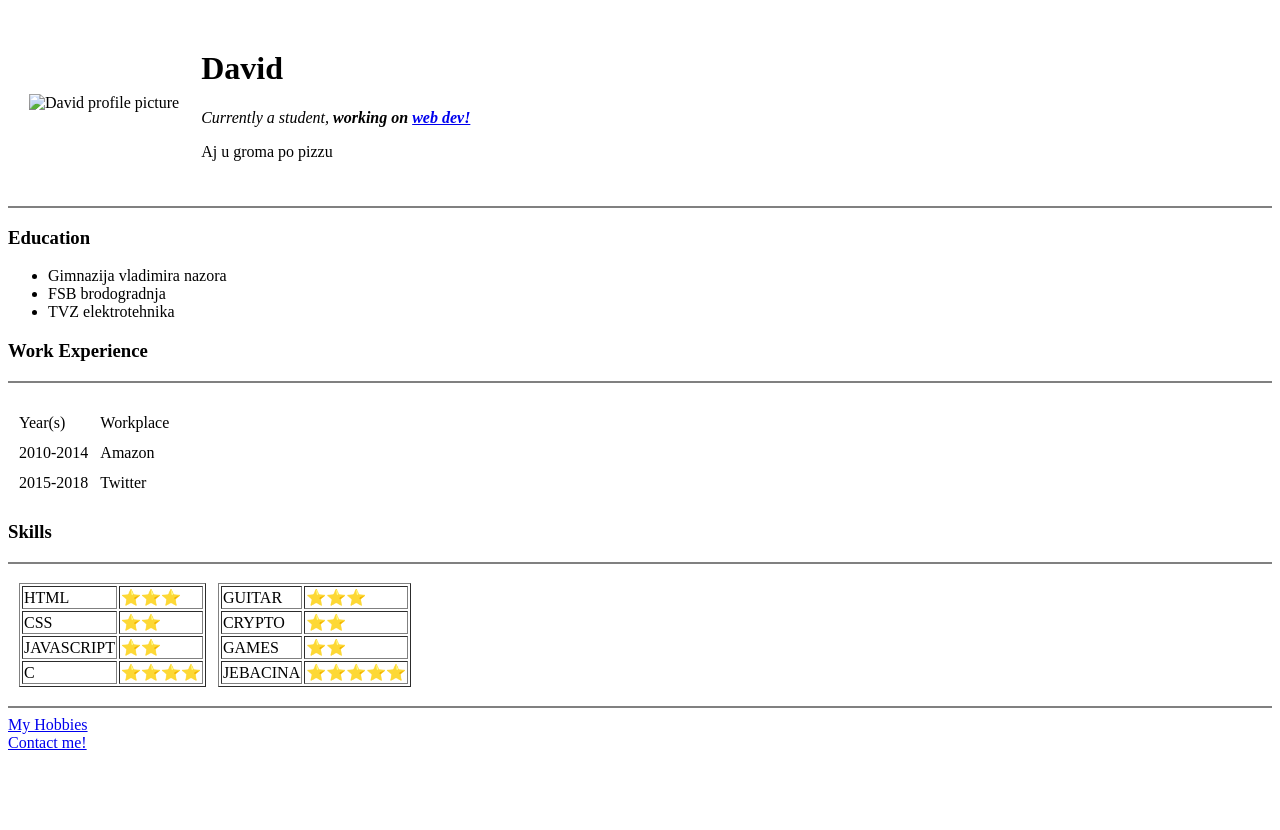
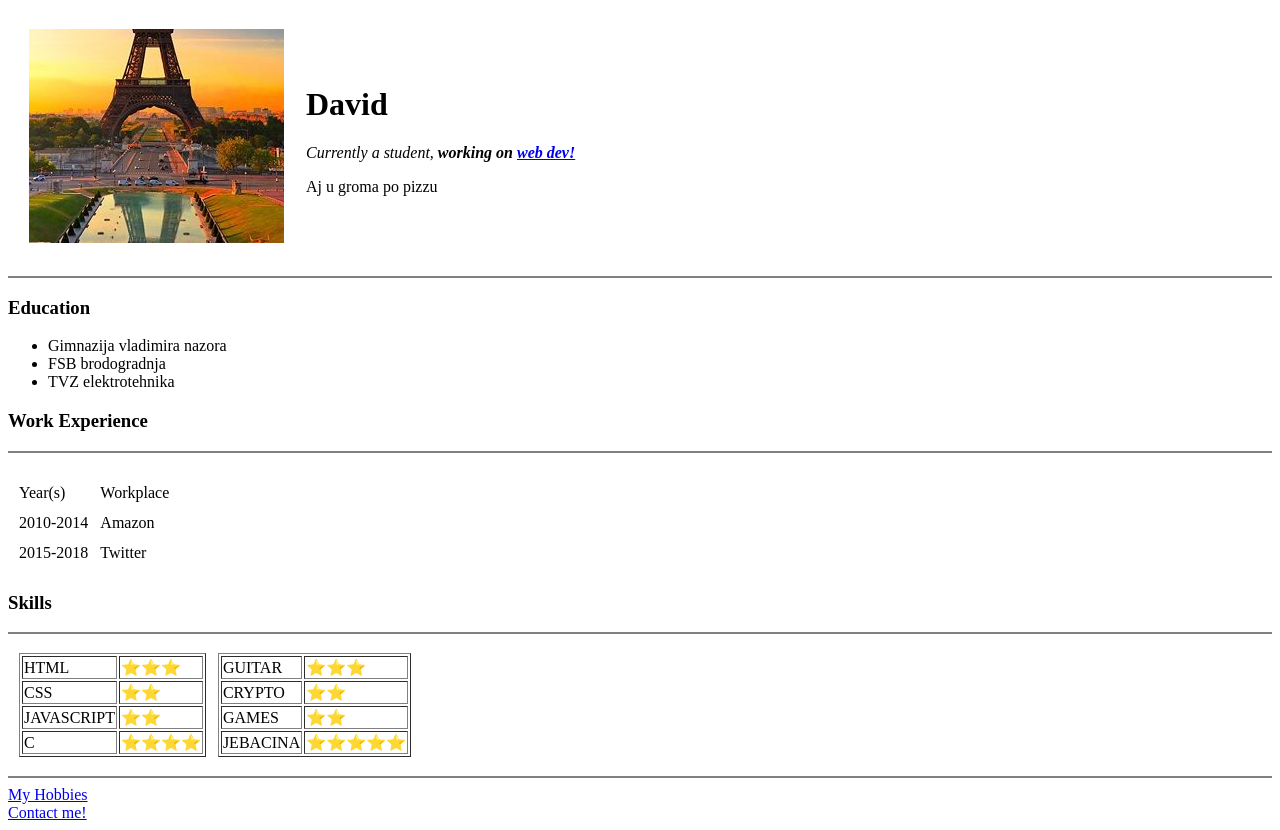
Before and after one commit to theunatov/CV, a plain HTML site: page index.html in a window 1280 px wide. Before the commit the page ends 800 px from the top, so only its background shows below. Drawn offline with Linux system fonts and the light colour scheme.

Commit message:
changed the path for pic

```diff
--- a/index.html
+++ b/index.html
@@ -3,13 +3,13 @@
 
 <head>
   <meta charset="utf-8">
-  <title>♥David's Webpage</title>
+  <title>David's Webpage</title>
 </head>
 
 <body>
   <table cellspacing = "20">
     <tr>
-      <td><img src="pictures/david.jpg" alt="David profile picture"></td>
+      <td><img src="david.jpg" alt="David profile picture"></td>
       <td><h1>David</h1>
       <p><em>Currently a student, <strong>working on <a href="https://en.wikipedia.org/wiki/Web_development">web dev!</a></strong></em></p>
       <p>Aj u groma po pizzu</p></td>
```
